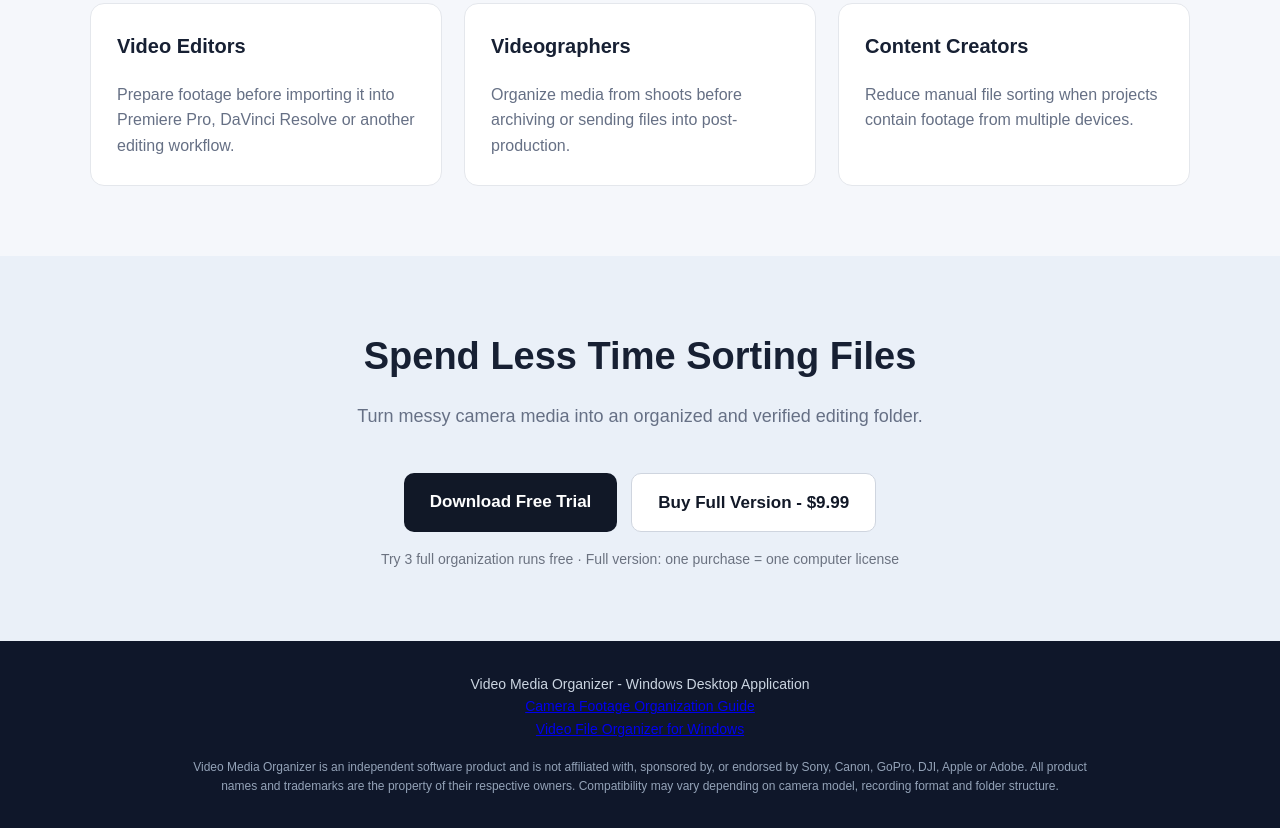
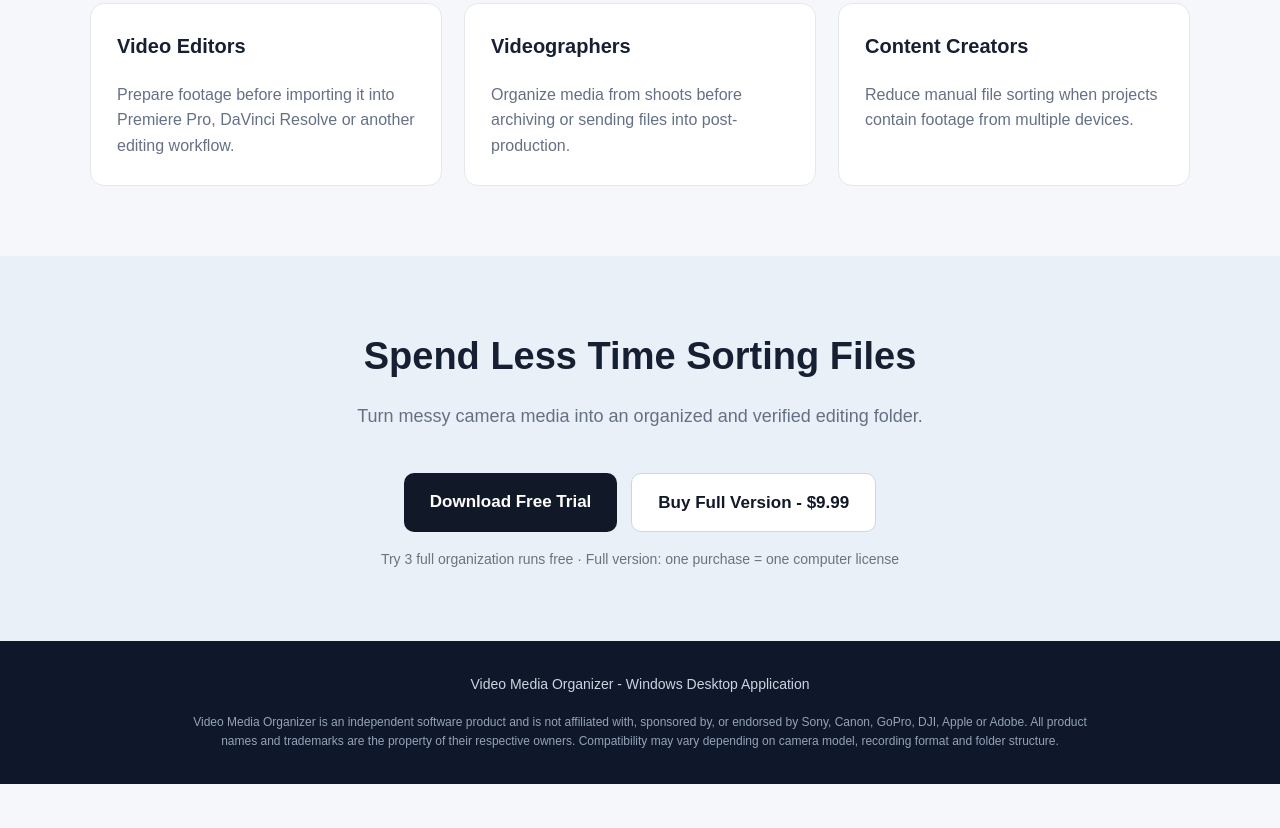
Before and after one commit to VideoMediaOrganizer/VideoMediaOrganizer.github.io, a plain HTML site: page index.html in a window 1280 px wide. Shown: the part 3047-3875 px from the top of the page. After the commit the page ends 3831 px from the top, so only its background shows below. Drawn offline with Linux system fonts and the light colour scheme.

Commit message:
Add files via upload

```diff
--- a/index.html
+++ b/index.html
@@ -412,16 +412,6 @@
 <div>
       Video Media Organizer - Windows Desktop Application
     </div>
-<div>
-<a href="/organize-camera-footage.html">
-        Camera Footage Organization Guide
-      </a>
-</div>
-<div>
-<a href="/video-file-organizer-windows.html">
-    Video File Organizer for Windows
-  </a>
-</div>
 <div class="disclaimer">
       Video Media Organizer is an independent software product and is not affiliated with,
       sponsored by, or endorsed by Sony, Canon, GoPro, DJI, Apple or Adobe.
```
Also changed, not shown: sitemap.xml (+0 -10 lines).
